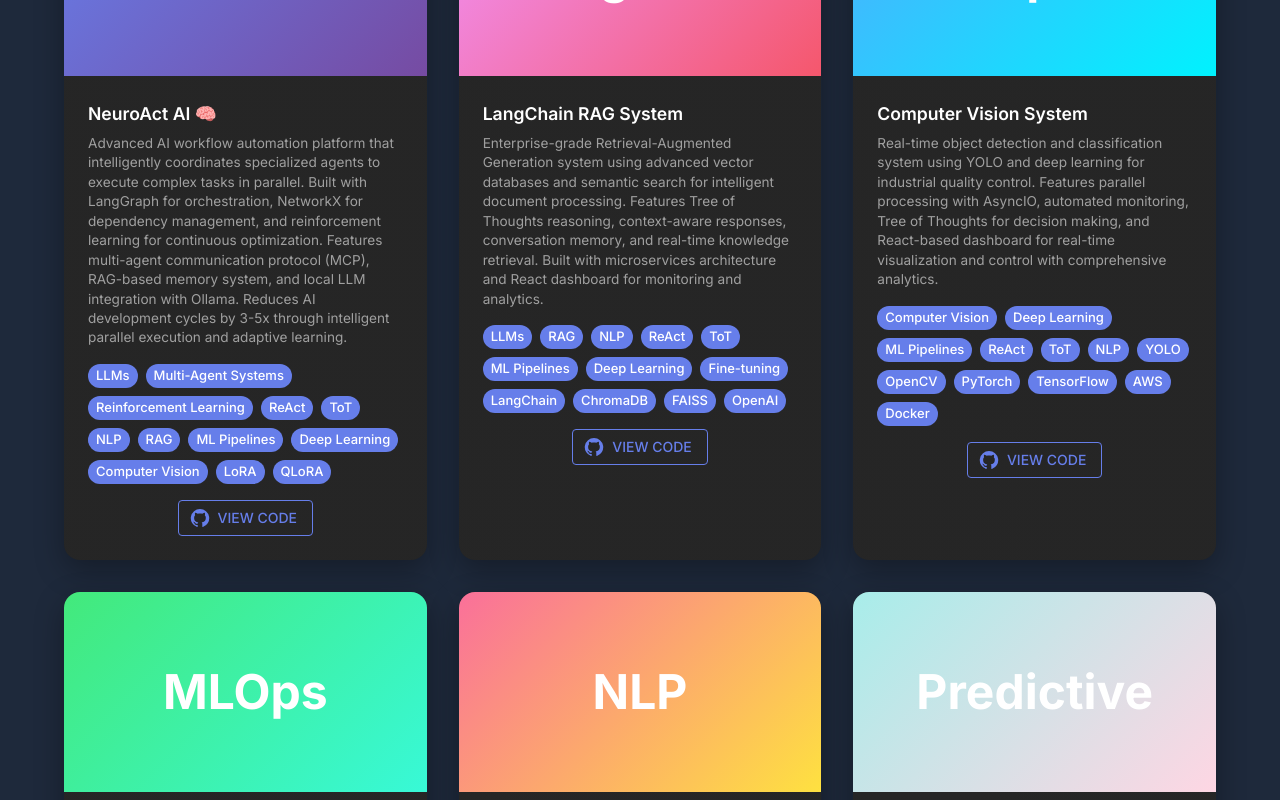
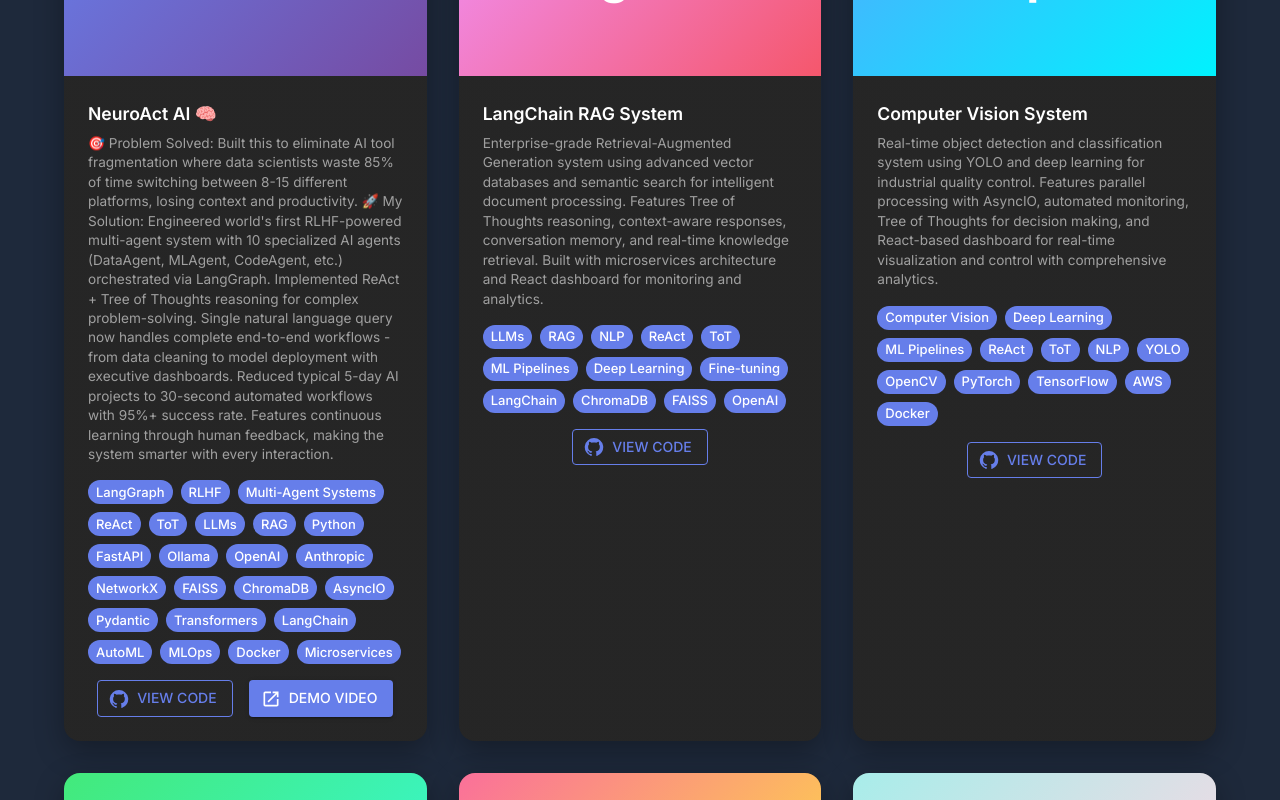
Before and after one commit to shubhaml4843/Portfolio, a React (Create React App) app: page / in a window 1280 px wide. Shown: the part 2860-3660 px from the top of the page. Built offline with nearby package versions, Linux system fonts and the light colour scheme.

Commit message:
Add demo video link and comprehensive tech stack to NeuroAct AI project

```diff
--- a/src/components/Projects.js
+++ b/src/components/Projects.js
@@ -11,10 +11,11 @@
   const projects = [
     {
       title: 'NeuroAct AI 🧠',
-      description: 'Advanced AI workflow automation platform that intelligently coordinates specialized agents to execute complex tasks in parallel. Built with LangGraph for orchestration, NetworkX for dependency management, and reinforcement learning for continuous optimization. Features multi-agent communication protocol (MCP), RAG-based memory system, and local LLM integration with Ollama. Reduces AI development cycles by 3-5x through intelligent parallel execution and adaptive learning.',
-      tech: ['LLMs', 'Multi-Agent Systems', 'Reinforcement Learning', 'ReAct', 'ToT', 'NLP', 'RAG', 'ML Pipelines', 'Deep Learning', 'Computer Vision', 'LoRA', 'QLoRA'],
+      description: '🎯 Problem Solved: Built this to eliminate AI tool fragmentation where data scientists waste 85% of time switching between 8-15 different platforms, losing context and productivity. 🚀 My Solution: Engineered world\'s first RLHF-powered multi-agent system with 10 specialized AI agents (DataAgent, MLAgent, CodeAgent, etc.) orchestrated via LangGraph. Implemented ReAct + Tree of Thoughts reasoning for complex problem-solving. Single natural language query now handles complete end-to-end workflows - from data cleaning to model deployment with executive dashboards. Reduced typical 5-day AI projects to 30-second automated workflows with 95%+ success rate. Features continuous learning through human feedback, making the system smarter with every interaction.',
+      tech: ['LangGraph', 'RLHF', 'Multi-Agent Systems', 'ReAct', 'ToT', 'LLMs', 'RAG', 'Python', 'FastAPI', 'Ollama', 'OpenAI', 'Anthropic', 'NetworkX', 'FAISS', 'ChromaDB', 'AsyncIO', 'Pydantic', 'Transformers', 'LangChain', 'AutoML', 'MLOps', 'Docker', 'Microservices'],
       gradient: 'linear-gradient(135deg, #667eea 0%, #764ba2 100%)',
       github: 'https://github.com/shubhaml4843/NeuroAct-AI',
+      demo: 'https://youtu.be/demo-video-link',
     },
     {
       title: 'LangChain RAG System',
@@ -173,7 +174,7 @@
                     ))}
                   </Box>
 
-                  <Box sx={{ display: 'flex', justifyContent: 'center', mt: 2 }}>
+                  <Box sx={{ display: 'flex', justifyContent: 'center', gap: 2, mt: 2 }}>
                     <Button
                       component="a"
                       href={project.github}
@@ -191,6 +192,23 @@
                     >
                       View Code
                     </Button>
+                    {project.demo && (
+                      <Button
+                        component="a"
+                        href={project.demo}
+                        target="_blank"
+                        variant="contained"
+                        startIcon={<LaunchIcon />}
+                        sx={{
+                          backgroundColor: 'primary.main',
+                          '&:hover': {
+                            backgroundColor: 'primary.dark'
+                          }
+                        }}
+                      >
+                        Demo Video
+                      </Button>
+                    )}
                   </Box>
                 </CardContent>
               </Card>
```
